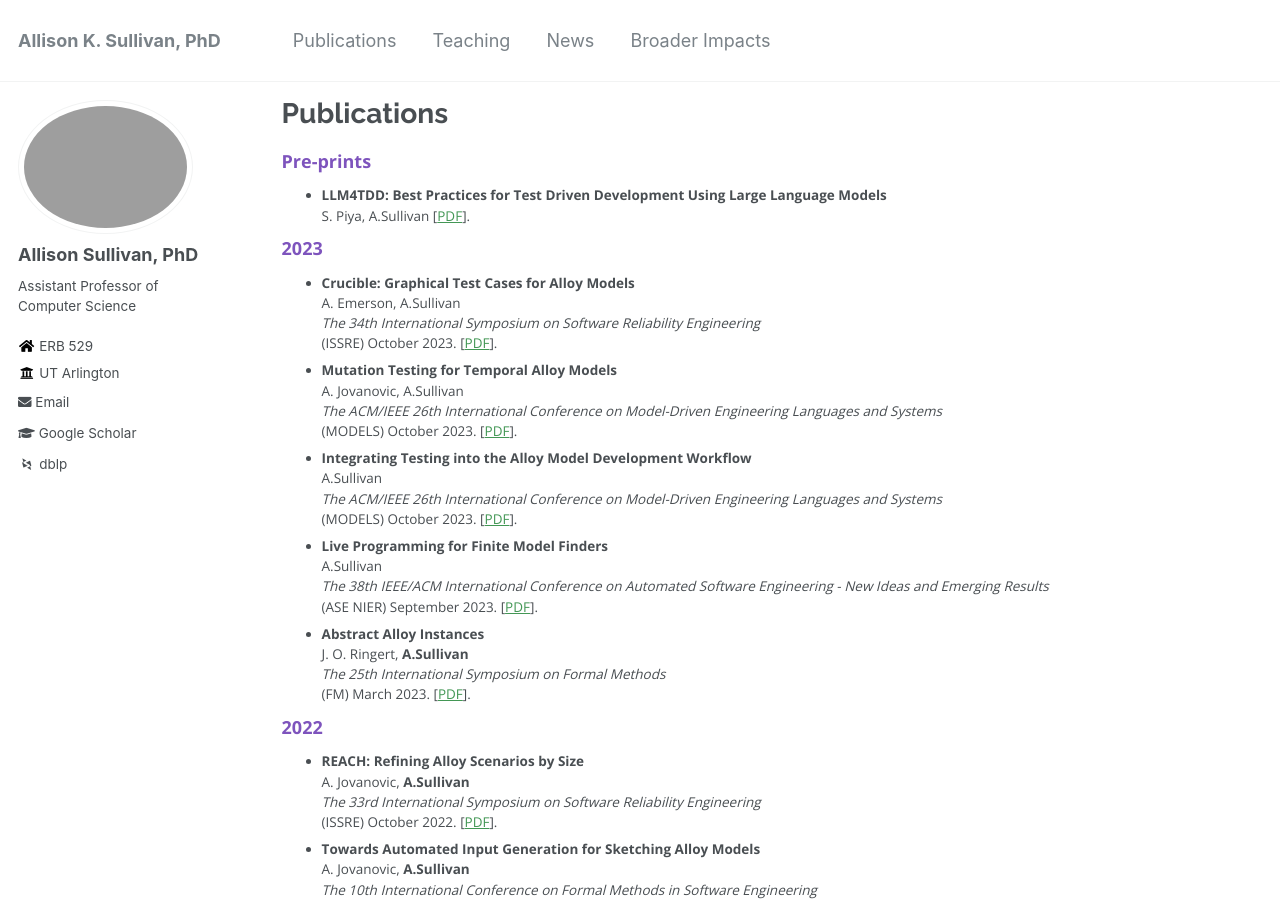
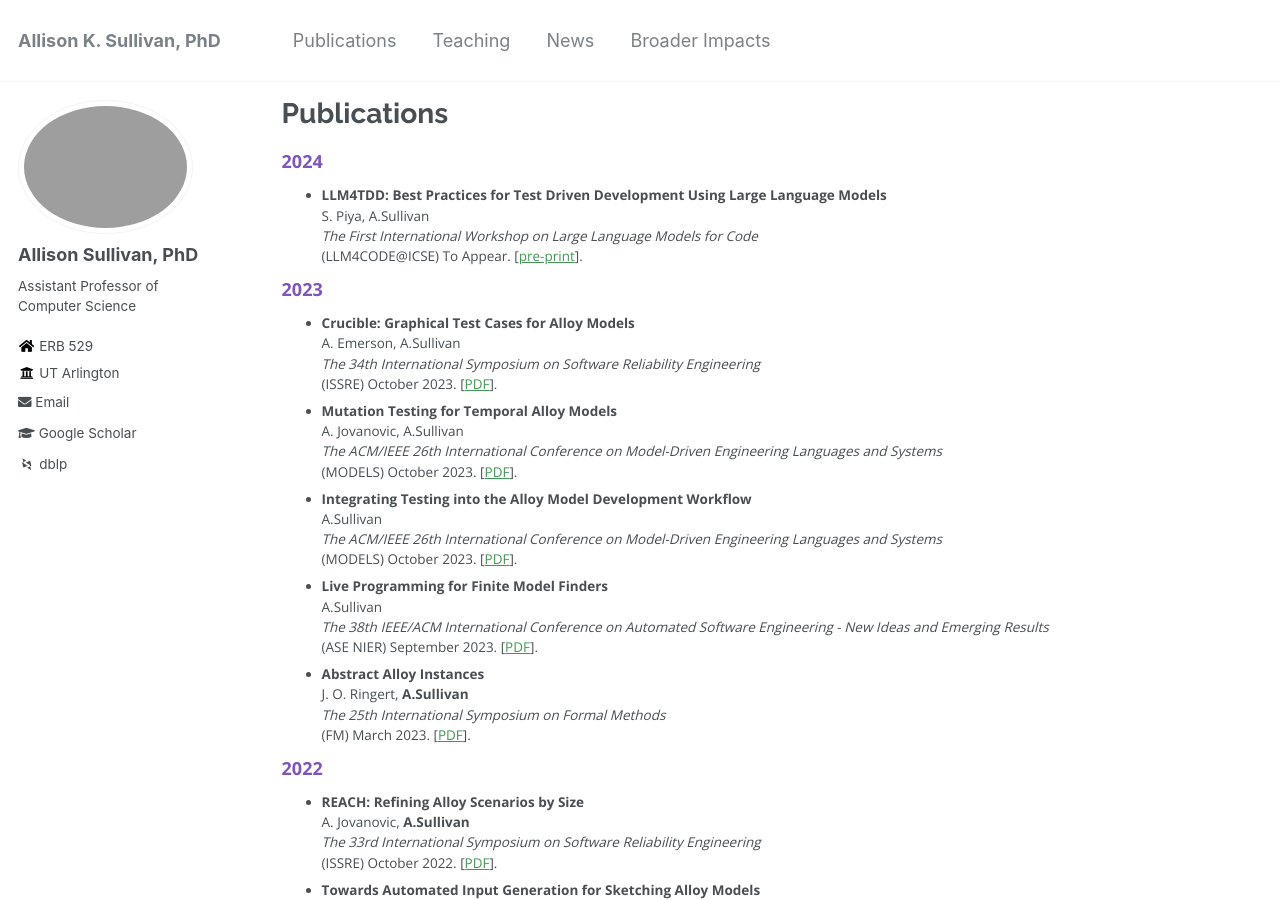
Before and after one commit to Allisonius/allisonius.github.io, a Jekyll site: the page built from _pages/publications.md, in a window 1280 px wide and 900 px high. Built offline with Jekyll 4.4.1, drawn with Linux system fonts in a browser that asks for light colours; some web fonts are replaced.

Commit message:
Update publications.md

```diff
--- a/_pages/publications.md
+++ b/_pages/publications.md
@@ -3,10 +3,13 @@ title: "Publications"
 permalink: /publications/
 author_profile: true
 ---
-### Pre-prints
+
+### 2024
 
 * **LLM4TDD: Best Practices for Test Driven Development Using Large Language Models**
-S. Piya, A.Sullivan \[[PDF](https://arxiv.org/abs/2312.04687)\].
+S. Piya, A.Sullivan
+_The First International Workshop on Large Language Models for Code_
+(LLM4CODE@ICSE) To Appear. \[[pre-print](https://arxiv.org/abs/2312.04687)\].
 
 ### 2023
 
```
